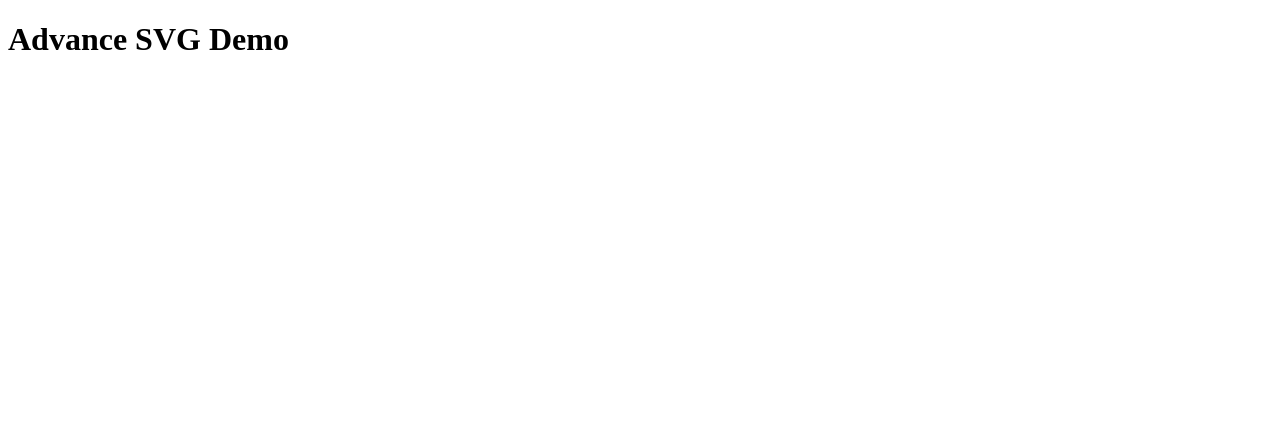
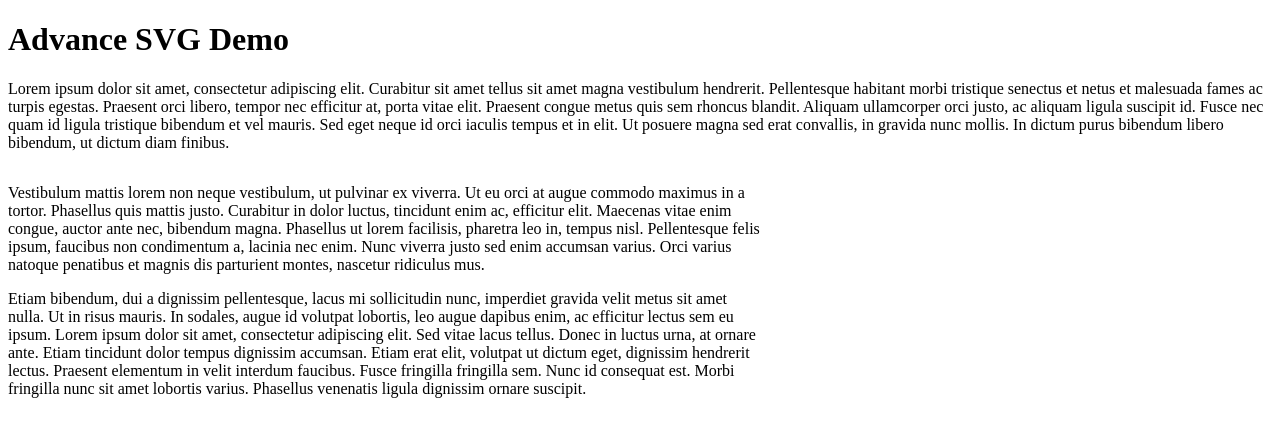
Before and after one commit to processesjs-com/advance-svg, a website built with webpack: page src/index.html in a window 1280 px wide. Built offline with nearby package versions, Linux system fonts and the light colour scheme; files whose address does not match are found by name; what is-svg, spin would draw is missing.

Commit message:
index modified

```diff
--- a/src/index.html
+++ b/src/index.html
@@ -6,7 +6,12 @@
 	</head>
 	<body>
     <h1>Advance SVG Demo</h1>
+    <p>Lorem ipsum dolor sit amet, consectetur adipiscing elit. Curabitur sit amet tellus sit amet magna vestibulum hendrerit. Pellentesque habitant morbi tristique senectus et netus et malesuada fames ac turpis egestas. Praesent orci libero, tempor nec efficitur at, porta vitae elit. Praesent congue metus quis sem rhoncus blandit. Aliquam ullamcorper orci justo, ac aliquam ligula suscipit id. Fusce nec quam id ligula tristique bibendum et vel mauris. Sed eget neque id orci iaculis tempus et in elit. Ut posuere magna sed erat convallis, in gravida nunc mollis. In dictum purus bibendum libero bibendum, ut dictum diam finibus.</p>
     <div data-asvg="page1" data-asvg-show="page1" style="width:100%;" ></div>
-    <div data-asvg="page2" data-asvg-show="page2" style="width:30%;"  ></div>
+    <div data-asvg="page2" data-asvg-show="page2" style="width:30%; float:left;"></div>
+    <div style="width:60%; float:left;"  >
+      <p>Vestibulum mattis lorem non neque vestibulum, ut pulvinar ex viverra. Ut eu orci at augue commodo maximus in a tortor. Phasellus quis mattis justo. Curabitur in dolor luctus, tincidunt enim ac, efficitur elit. Maecenas vitae enim congue, auctor ante nec, bibendum magna. Phasellus ut lorem facilisis, pharetra leo in, tempus nisl. Pellentesque felis ipsum, faucibus non condimentum a, lacinia nec enim. Nunc viverra justo sed enim accumsan varius. Orci varius natoque penatibus et magnis dis parturient montes, nascetur ridiculus mus.</p>
+      <p>Etiam bibendum, dui a dignissim pellentesque, lacus mi sollicitudin nunc, imperdiet gravida velit metus sit amet nulla. Ut in risus mauris. In sodales, augue id volutpat lobortis, leo augue dapibus enim, ac efficitur lectus sem eu ipsum. Lorem ipsum dolor sit amet, consectetur adipiscing elit. Sed vitae lacus tellus. Donec in luctus urna, at ornare ante. Etiam tincidunt dolor tempus dignissim accumsan. Etiam erat elit, volutpat ut dictum eget, dignissim hendrerit lectus. Praesent elementum in velit interdum faucibus. Fusce fringilla fringilla sem. Nunc id consequat est. Morbi fringilla nunc sit amet lobortis varius. Phasellus venenatis ligula dignissim ornare suscipit.</p>
+    </div>
 	</body>
 </html>
```
